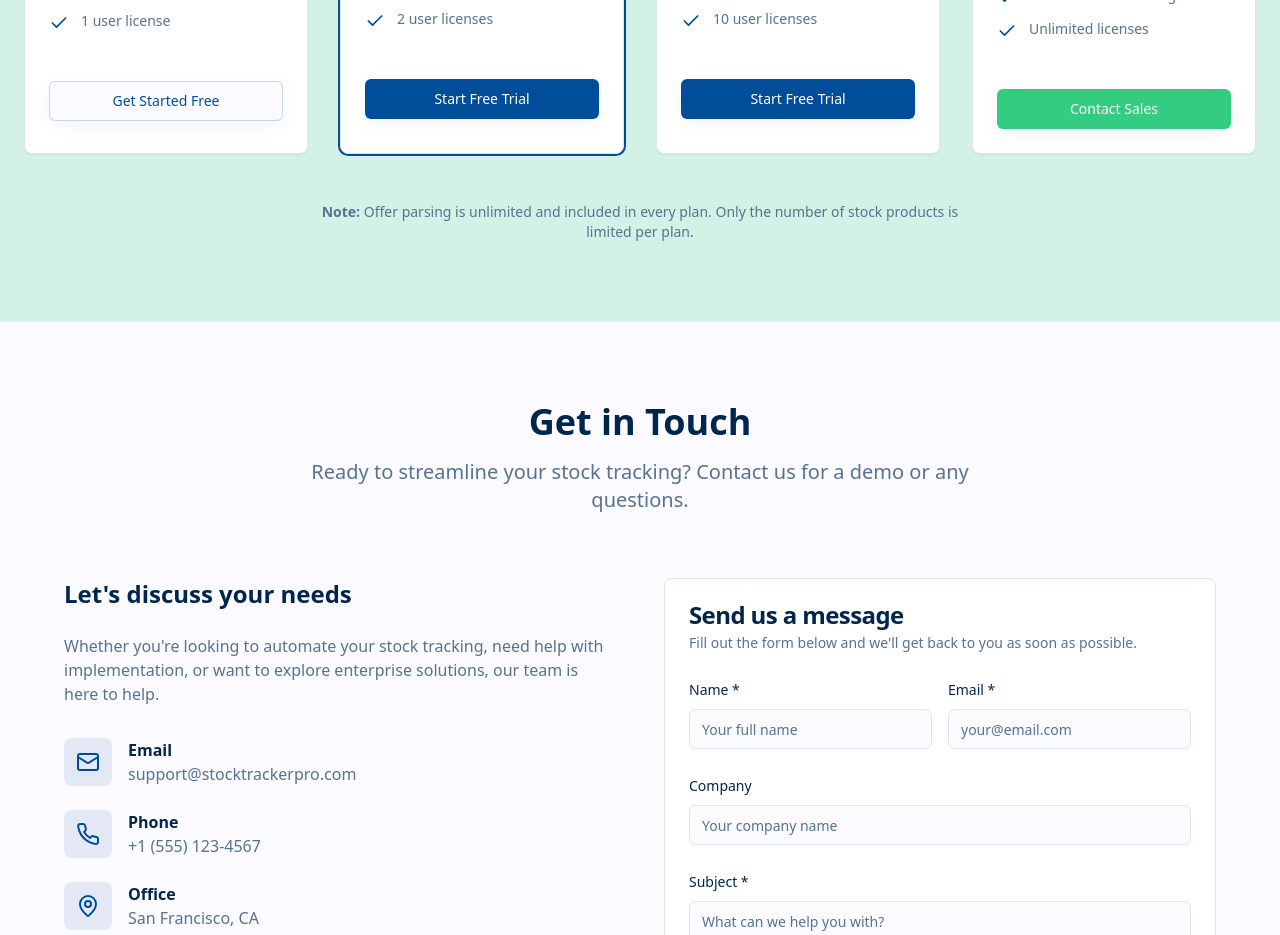
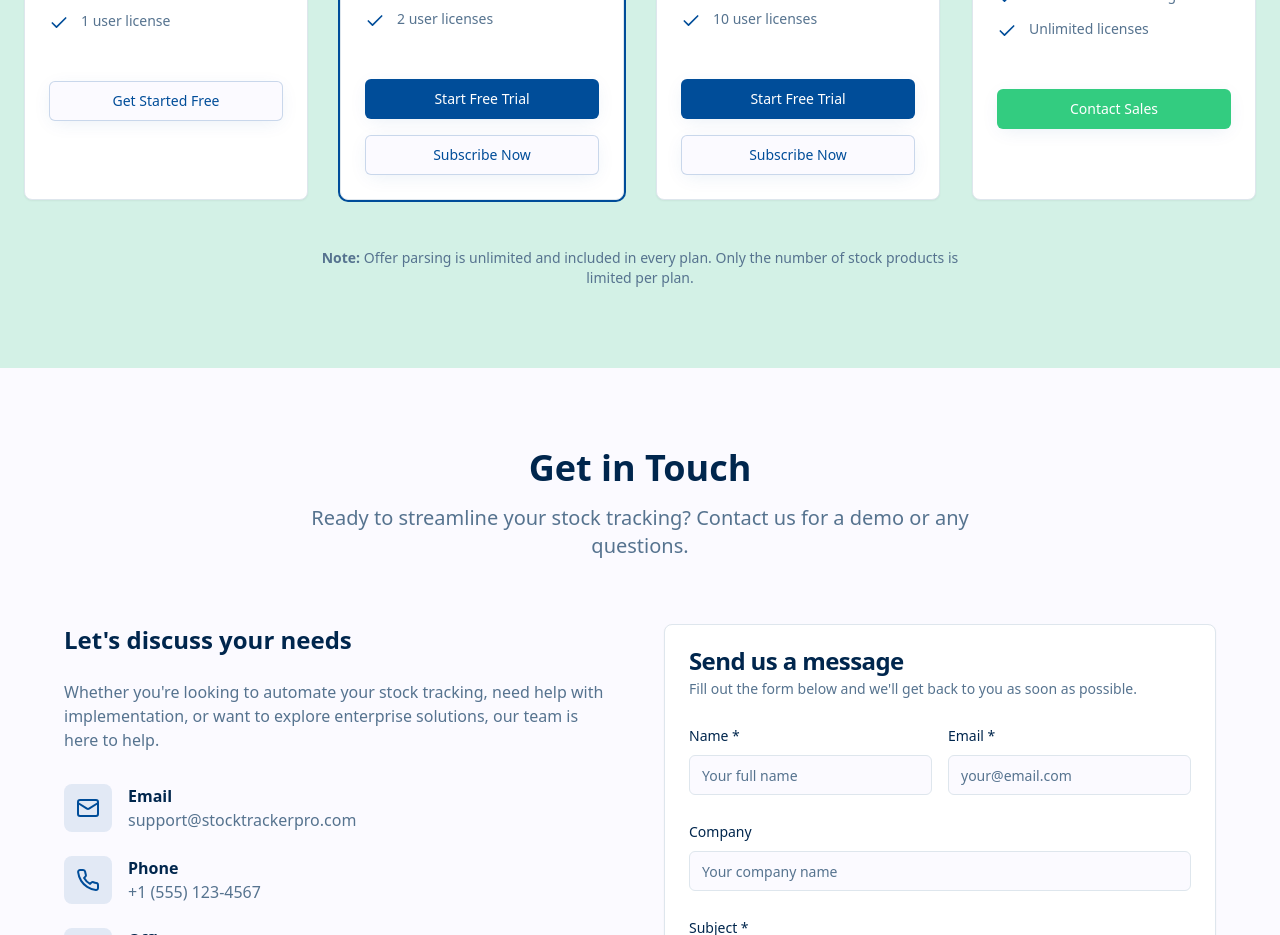
Before and after one commit to karmigalhad/offer-invoice-vision, a React (Vite) app: page / in a window 1280 px wide. Shown: the part 3320-4255 px from the top of the page. Built offline with nearby package versions, Linux system fonts and the light colour scheme; no server answers.

Commit message:
Add subscribe button
Add a "Subscribe now" button under the "Start free Trial" call to action.

```diff
--- a/src/components/PricingSection.tsx
+++ b/src/components/PricingSection.tsx
@@ -134,6 +134,16 @@ const PricingSection = () => {
                 >
                   {plan.buttonText}
                 </Button>
+
+                {plan.name !== "Free Tier" && plan.name !== "Enterprise Plan" && (
+                  <Button
+                    variant="outline"
+                    className="w-full mt-2"
+                    onClick={() => window.location.href = '/simple-redirect.html?target=subscribe'}
+                  >
+                    Subscribe Now
+                  </Button>
+                )}
               </CardContent>
             </Card>
           ))}
```
